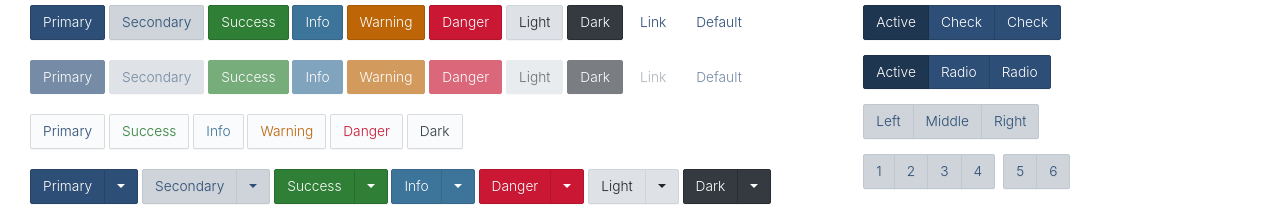
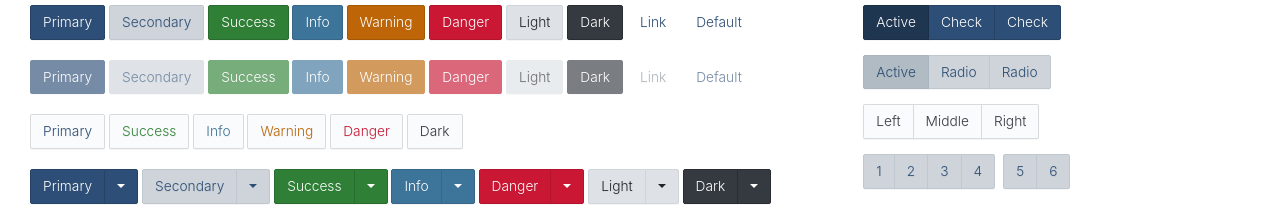
Before and after one commit to lenconda/cayenne-ui, a website: page index.html in a window 1280 px wide. Shown: the part 51-272 px from the top of the page. Drawn offline with nearby package versions, Linux system fonts and the light colour scheme; files that its build step writes are made by us from their sources.

Commit message:
feat: update preview

```diff
--- a/index.html
+++ b/index.html
@@ -199,13 +199,13 @@
 
           <div class="bs-component" style="margin-bottom: 15px;">
             <div class="btn-group btn-group-toggle" data-toggle="buttons">
-              <label class="btn btn-primary active">
+              <label class="btn btn-secondary active">
                 <input type="radio" name="options" id="option1" autocomplete="off" checked=""> Active
               </label>
-              <label class="btn btn-primary">
+              <label class="btn btn-secondary">
                 <input type="radio" name="options" id="option2" autocomplete="off"> Radio
               </label>
-              <label class="btn btn-primary">
+              <label class="btn btn-secondary">
                 <input type="radio" name="options" id="option3" autocomplete="off"> Radio
               </label>
             </div>
@@ -213,9 +213,9 @@
 
           <div class="bs-component" style="margin-bottom: 15px;">
             <div class="btn-group" role="group" aria-label="Basic example">
-              <button type="button" class="btn btn-secondary">Left</button>
-              <button type="button" class="btn btn-secondary">Middle</button>
-              <button type="button" class="btn btn-secondary">Right</button>
+              <button type="button" class="btn btn-outline-dark">Left</button>
+              <button type="button" class="btn btn-outline-dark">Middle</button>
+              <button type="button" class="btn btn-outline-dark">Right</button>
             </div>
           </div>
 
```
Also changed, not shown: screenshot.jpg.
